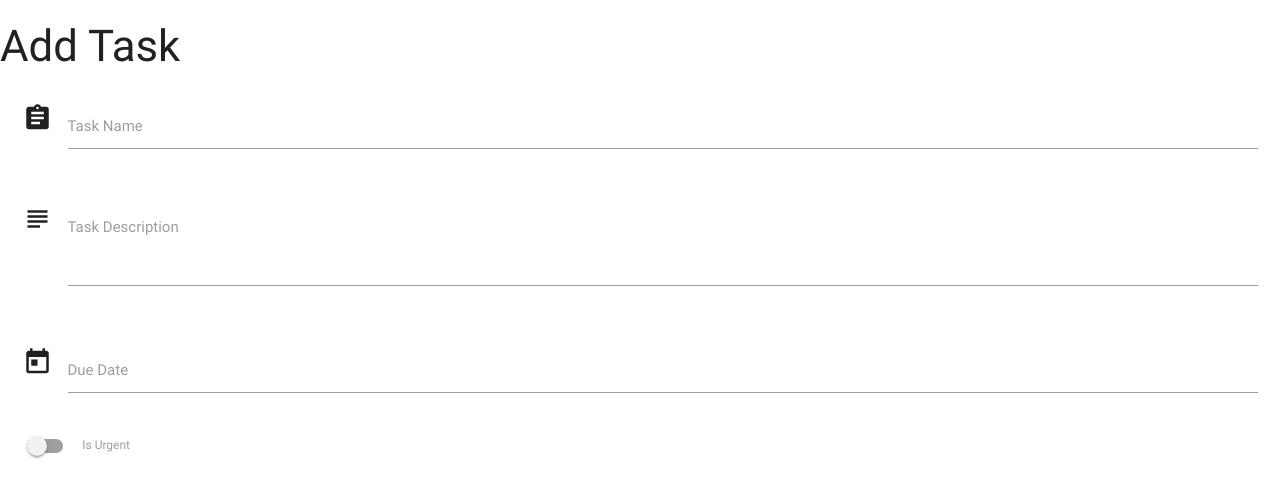
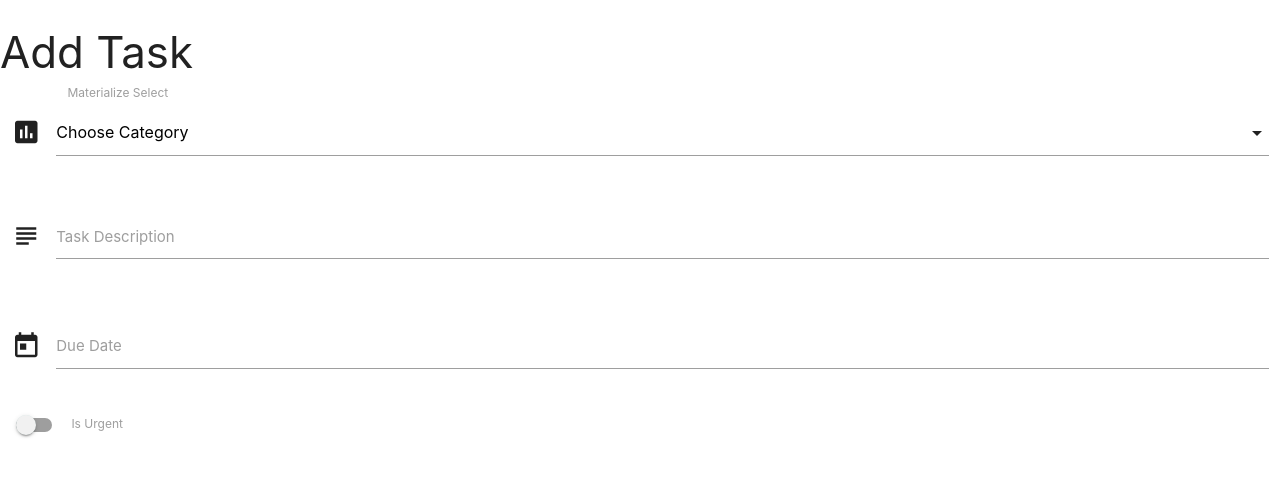
Before and after one commit to diebraga/task_app_flask, a Flask app: page /add_task in a window 1280 px wide. Shown: the top 498 px of the page. Run offline with Flask 2, Linux system fonts and the light colour scheme; data that the repository does not hold is empty; some libraries are stand-ins or nearby versions.

Commit message:
added selwector html plus selector getting data from db

```diff
--- a/app.py
+++ b/app.py
@@ -21,7 +21,7 @@ def get_tasks():
 
 @app.route('/add_task')
 def add_task():
-    return render_template('addtask.html')
+    return render_template('addtask.html', categories=mongo.db.categories.find())
 
 
 app.run(debug=True)
--- a/templates/addtask.html
+++ b/templates/addtask.html
@@ -2,13 +2,18 @@
 <h3>Add Task</h3>
 <div class="row">
   <form action="" method="POST" class="col s12">
+    <div class="input-field col s12">
       <div class="row">
-          <div class="input-field col s12">
-              <i class="material-icons prefix">assignment</i>
-              <input id="task_name" name="task_name" type="text">
-              <label for="icon_prefix">Task Name</label>
-          </div>
-      </div>
+      <i class="material-icons prefix">poll</i>
+      <select id="categories" name="category_name">
+        <option value="" disabled selected>Choose Category</option>
+        {% for cat in categories %}
+        <option value="{{cat.category_name}}">{{cat.category_name}}</option>
+        {% endfor %}
+      </select>
+      <label>Materialize Select</label>
+    </div>
+    </div>
       <div class="row">
           <div class="input-field col s12">
               <i class="material-icons prefix">subject</i>
--- a/templates/base.html
+++ b/templates/base.html
@@ -3,7 +3,7 @@
 
 <head>
     <link href="https://fonts.googleapis.com/icon?family=Material+Icons" rel="stylesheet">
-    <link rel="stylesheet"  href="https://cdnjs.cloudflare.com/ajax/libs/materialize/0.100.2/css/materialize.min.css">
+    <link rel="stylesheet" href="https://cdnjs.cloudflare.com/ajax/libs/materialize/1.0.0/css/materialize.min.css">
   </head>
 
 <body>
@@ -11,19 +11,13 @@
     {% endblock %}
 
     <script src="https://cdnjs.cloudflare.com/ajax/libs/jquery/3.2.1/jquery.min.js"></script>
-    <script src="https://cdnjs.cloudflare.com/ajax/libs/materialize/0.100.2/js/materialize.min.js"></script>
+    <script src="https://cdnjs.cloudflare.com/ajax/libs/materialize/1.0.0/js/materialize.min.js"></script>
     <script type="text/javascript">
         $(document).ready(function() {
             $('.collapsible').collapsible();
+            $('.datepicker').datepicker();
+            $('select').formSelect();
         })
-
-        document.getElementById("matfix").addEventListener("click", function(e) {
-        e.stopPropagation();
-        });
-
-        $(document).ready(function(){
-        $('.datepicker').datepicker();
-        });
 
     </script>
 </body>
```
